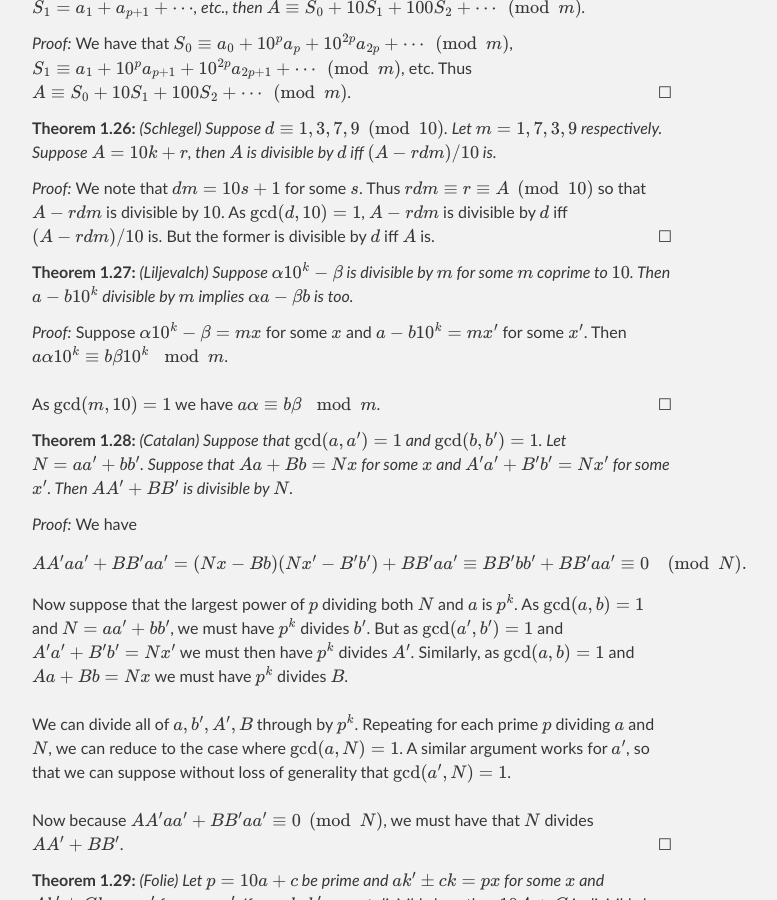
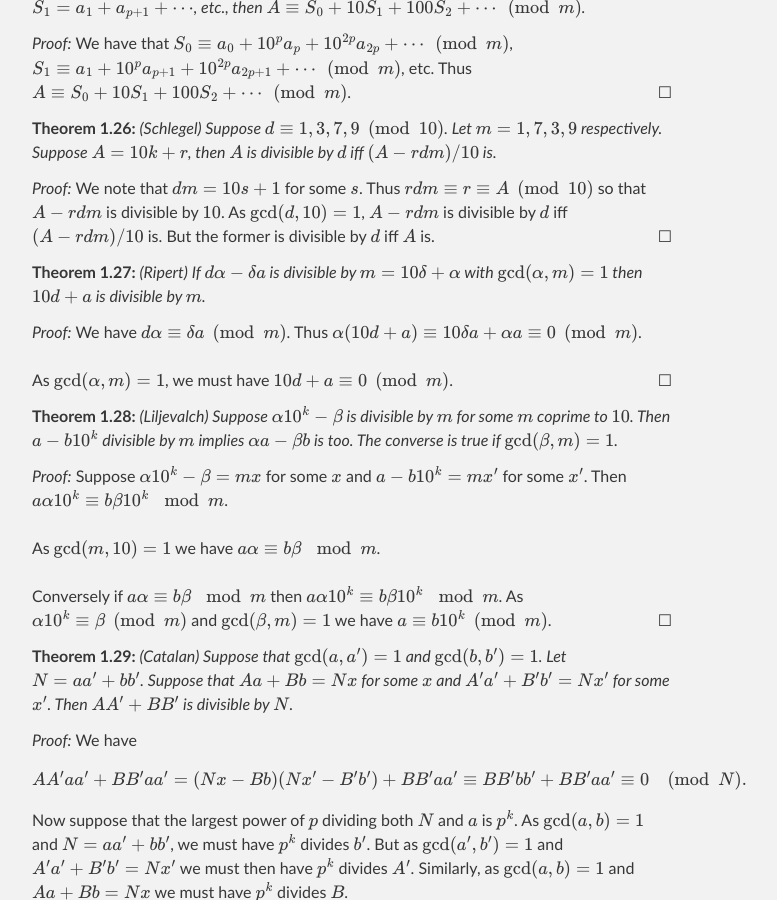
Before and after one commit to wbhart/SimpleMath, a Jekyll site: the page built from divisrules.html, in a window 1280 px wide and 900 px high, scrolled down 4241 px. Shown: the whole window, without its empty margins (288-1065 px from the left). Built offline with Jekyll 4.4.1, drawn with Linux system fonts in a browser that asks for light colours; formulas are drawn with MathJax 3.

Commit message:
Update divisrules.html

```diff
--- a/divisrules.html
+++ b/divisrules.html
@@ -242,14 +242,27 @@ by $10$. As $\gcd(d, 10) = 1$, $A - rdm$ is divisible by $d$ iff $(A - rdm)/10$
 $A$ is.
 </proof>
 
+<theorem> (Ripert) If $d\alpha - \delta a$ is divisible by $m = 10\delta + \alpha$ with $\gcd(\alpha, m) = 1$ then
+$10d + a$ is divisible by $m$.
+</theorem>
+
+<proof> We have $d\alpha \equiv \delta a \pmod{m}$. Thus
+$\alpha(10d + a) \equiv 10\delta a + \alpha a \equiv 0 \pmod{m}$. </br></br>
+
+As $\gcd(\alpha, m) = 1$, we must have $10d + a \equiv 0 \pmod{m}$.
+</proof>
+
 <theorem> (Liljevalch) Suppose $\alpha 10^k - \beta$ is divisible by $m$ for some $m$ coprime to $10$. Then
-$a - b 10^k$ divisible by $m$ implies $\alpha a - \beta b$ is too.
+$a - b 10^k$ divisible by $m$ implies $\alpha a - \beta b$ is too. The converse is true if $\gcd(\beta, m) = 1$.
 </theorem>
 
 <proof> Suppose $\alpha 10^k - \beta = mx$ for some $x$ and $a - b 10^k = mx'$ for some $x'$. Then
 $a\alpha 10^k \equiv b\beta 10^k \mod{m}$. </br></br>
 
-As $\gcd(m, 10) = 1$ we have $a\alpha \equiv b\beta \mod{m}$.
+As $\gcd(m, 10) = 1$ we have $a\alpha \equiv b\beta \mod{m}$. </br></br>
+
+Conversely if $a\alpha \equiv b\beta \mod{m}$ then $a\alpha 10^k \equiv b\beta 10^k \mod{m}$. As
+$\alpha 10^k \equiv \beta \pmod{m}$ and $\gcd(\beta, m) = 1$ we have $a \equiv b 10^k \pmod{m}$.
 </proof>
 
 <theorem> (Catalan) Suppose that $\gcd(a, a') = 1$ and $\gcd(b, b') = 1$. Let $N = aa' + bb'$. Suppose that
```
